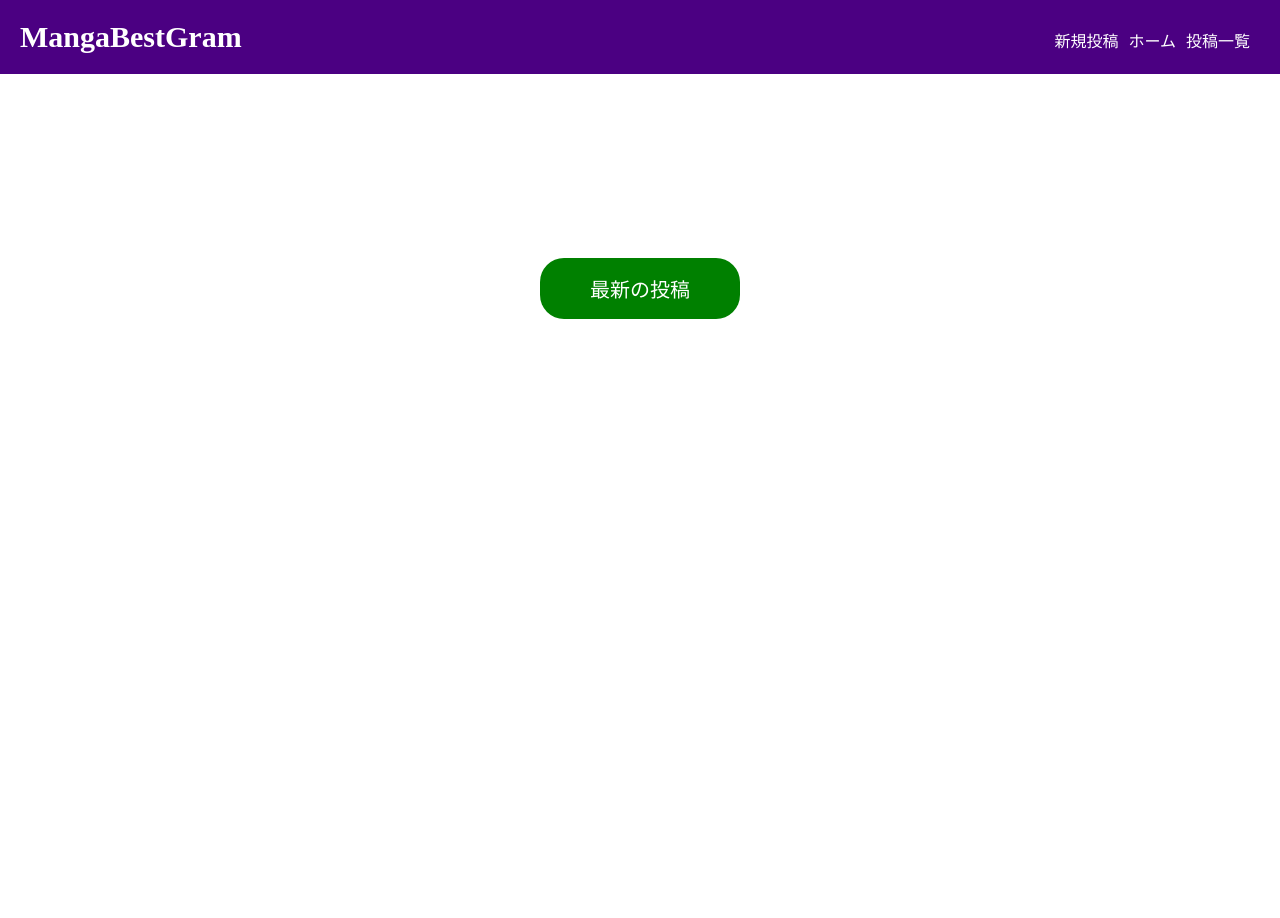
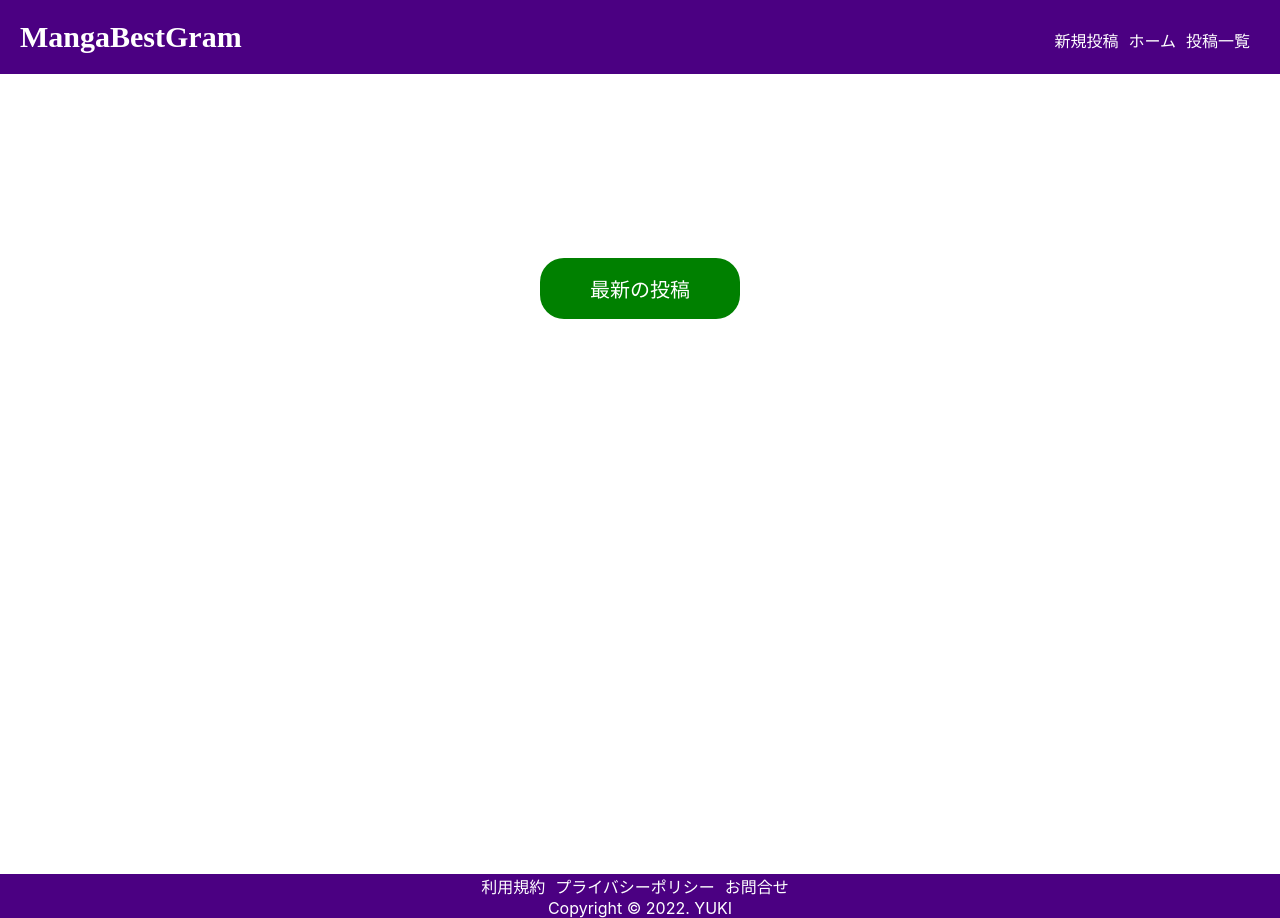
Before and after one commit to yuki178504/MangaBestGram-app, a React (Create React App) app in the folder frontend/app/: page / in a window 1280 px wide. Before the commit the page ends 874 px from the top, so only its background shows below. Built offline with nearby package versions, Linux system fonts and the light colour scheme.

Commit message:
[add]フッターコンポーネント実装　footer.module.css実装

```diff
--- a/frontend/app/src/App.js
+++ b/frontend/app/src/App.js
@@ -3,12 +3,16 @@ import './css/App.css';
 import Routers from './route/Routers';
 import { BrowserRouter as Router } from 'react-router-dom';
 import Header from './components/Header';
+import Footer from './components/Footer';
 
 const App = () => {
   return (
     <Router>
       <Header />
-      <Routers />
+      <div className='main'>
+        <Routers />
+      </div>
+      <Footer />
     </Router>
   );
 }
--- /dev/null
+++ b/frontend/app/src/components/Footer.js
@@ -0,0 +1,26 @@
+import React from 'react';
+import { Link } from 'react-router-dom';
+import footer from '../css/footer.module.css'
+
+const Footer = () => {
+  return (
+    <footer>
+  <div className={footer["container"]}>
+    <ul className={footer["container-ul"]}>
+      <li>
+        <Link to="" className={footer["container-list"]}>利用規約</Link>
+      </li>
+      <li>
+      <Link to="" className={footer["container-list"]}>プライバシーポリシー</Link>
+      </li>
+      <li>
+      <Link to="" className={footer["container-list"]}>お問合せ</Link>
+      </li>
+    </ul>
+    <p className={footer["copylight"]}>Copyright © 2022. YUKI</p>
+  </div>
+</footer>
+  )
+}
+
+export default Footer;
--- /dev/null
+++ b/frontend/app/src/css/footer.module.css
@@ -0,0 +1,27 @@
+footer {
+  position: sticky;
+  top: 100vh;
+  width: 100%;
+  background-color: #4b0082;
+}
+
+.copylight {
+  text-align: center;
+  color: white;
+}
+
+.container-ul {
+  display: flex;
+  margin: 0 auto;
+  justify-content: center;
+}
+
+.container-list {
+  margin-right: 10px;
+  text-decoration: none;
+  color: white;
+}
+
+.container-list:hover {
+  opacity: 0.5;
+}
```
